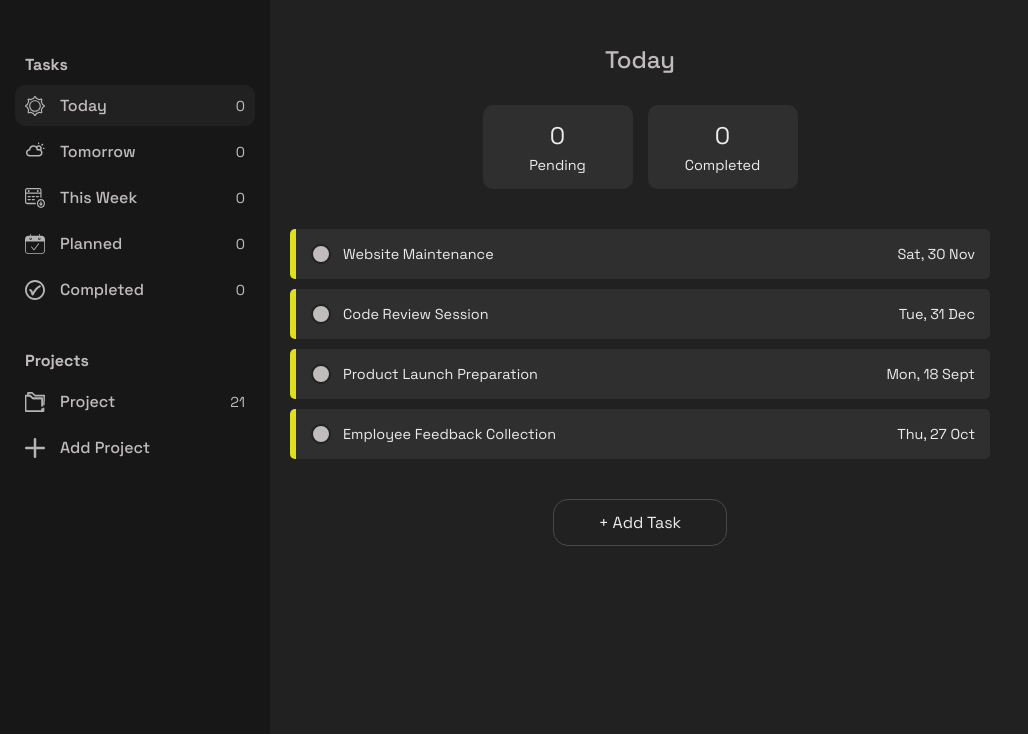
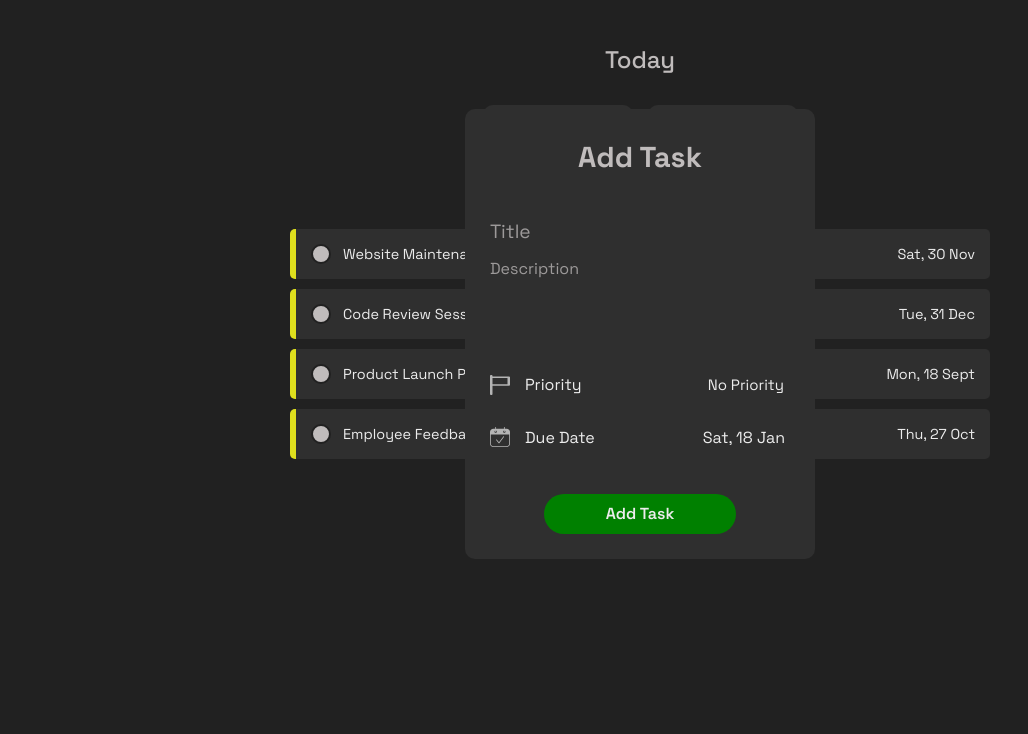
Before and after one commit to I0ANA24/To-Do-List, a website built with webpack: page src/template.html in a window 1280 px wide. Shown: the part 66-800 px from the top of the page, without its empty margins (0-1028 px from the left). Built offline with nearby package versions, Linux system fonts and the light colour scheme; a web font is replaced by a local one.

Commit message:
Add Task HTML + CSS

```diff
--- /dev/null
+++ b/src/add_task.css
@@ -0,0 +1,178 @@
+:root {
+    --primary-color: #212121;
+    --secondary-color: #2f2f2f;
+    --tertiary-color: #494949;
+    --sidebar-color: #171717;
+    --primary-text: #c0bcbc;
+    --secondary-text: #ececec;
+    --hover-checked-color: #65e665;
+    --checked-color: #4caf50;
+    --high-priority: red;
+    --medium-priority: #dfdf1d;
+    --low-priority: #4caf50;
+}
+
+#add-task-container {
+    display: flex;
+    flex-direction: column;
+    justify-content: space-between;
+    align-items: center;
+    height: 450px;
+    width: 350px;
+    max-width: 90vw;
+    position: absolute;
+    top: 50%;
+    left: 50%;
+    transform: translate(-50%, -50%);
+    background-color: var(--secondary-color);
+    border-radius: 10px;
+    padding: 0 15px;
+    padding-bottom: 25px;
+}
+
+#add-task-container h2 {
+    color: var(--primary-text);
+    font-size: 1.8rem;
+    font-weight: 900;
+}
+
+#add-task-container > input, #add-task-container > textarea {
+    width: 100%;
+    height: 40px;
+    padding: 0 10px;
+    border: none;
+    outline: none;
+    background-color: transparent;
+    color: var(--secondary-text);
+}
+
+#add-task-container > input::placeholder, #add-task-container > textarea::placeholder {
+    color: rgb(157, 154, 154);
+}
+
+#add-task-container > input[type="text"] {
+    font-size: 1.2em;
+}
+
+#add-task-container > textarea {
+    font-size: 1em;
+    height: 100px;
+    word-wrap: break-word;
+    overflow-wrap: break-word;
+    resize: none;
+    scroll-behavior: smooth;
+}
+
+#add-task-container > textarea::-webkit-scrollbar {
+    width: 0px;
+}
+
+#add-task-container > textarea::-webkit-scrollbar-thumb {
+    background-color: var(--sidebar-color);
+    border-radius: 20px;
+}
+
+#add-task-container > textarea::-webkit-scrollbar-track {
+    background-color: var(--primary-color);
+    border-radius: 20px;
+}
+
+.add-task-container {
+    padding-right: 0;
+}
+
+.add-task-container:hover {
+    cursor: auto;
+    background-color: transparent;
+}
+
+.add-task-container * {
+    color: var(--secondary-text);
+}
+
+.add-task-right-container {
+    position: relative;
+    width: 100%;
+    height: 100%;
+    text-align: right;
+}
+
+.add-task-right-container select, .add-task-right-container input[type="date"] {
+    background-color: transparent;
+    outline: none;
+    border: none;
+    padding-right: 0;
+    text-align: right;
+    font-size: 0.94em;
+}
+
+.add-task-right-container select, .add-task-right-container input[type="date"]:hover {
+    cursor: pointer;
+}
+
+.add-task-right-container select {
+    outline: none;
+    border: none;
+}
+
+.add-task-right-container select option{
+    background-color: var(--secondary-color);
+    outline: none;
+    border: none;
+}
+
+.add-task-right-container input[type="date"] {
+    top: 0;
+    right: 0;
+    height: 100%;
+    width: 100%;
+    color: transparent;
+}
+
+.add-task-right-container input[type="date"]::-webkit-calendar-picker-indicator {
+    width: 100%;
+    height: 100%;
+    position: absolute;
+    top: 0;
+    right: 0;
+    cursor: pointer;
+}
+
+.add-task-right-container label {
+    display: block;
+    width: 100%;
+    height: 100%;
+    padding-right: 15px;
+    position: absolute;
+    top: 0;
+    right: 0;
+}
+
+.hide-default-design {
+    display: block;
+    height: 100%;
+    background-color: var(--secondary-color);
+    position: absolute;
+    top: 0;
+    right: 0;
+}
+
+#priority-hide, #duedate-hide1 {
+    width: 15px;
+}
+
+#duedate-hide2 {
+    left: 0;
+    height: 120%;
+    width: calc(100% - 100px);
+}
+
+input#add-task-button {
+    width: 60%;
+    background-color: green;
+    margin-top: 25px;
+}
+
+input#add-task-button:hover {
+    background-color: rgb(12, 180, 12);
+}
--- a/src/index.js
+++ b/src/index.js
@@ -1,4 +1,5 @@
 import "./styles.css";
+import "./add_task.css";
 import { handleSidebar } from "./modules/sidebar.js";
 
 handleSidebar();
--- a/src/template.html
+++ b/src/template.html
@@ -5,6 +5,7 @@
     <meta name="viewport" content="width=device-width, initial-scale=1.0">
     <title>To Do List</title>
     <link rel="stylesheet" href="https:cdnjs.cloudflare.com/ajax/libs/font-awesome/6.7.1/css/all.min.css" integrity="sha512-5Hs3dF2AEPkpNAR7UiOHba+lRSJNeM2ECkwxUIxC1Q/FLycGTbNapWXB4tP889k5T5Ju8fs4b1P5z/iB4nMfSQ==" crossorigin="anonymous" referrerpolicy="no-referrer" />
+    <link rel="stylesheet" href="add_task.css">
 
     <style>
         @import url('https://fonts.googleapis.com/css2?family=Eagle+Lake&family=Space+Grotesk:wght@300..700&display=swap');
@@ -18,7 +19,7 @@
         <img src="./assets/logo.svg" alt="logo" id="logo-icon">
         <h2>ToDo</h2>
     </header>
-    <div id="sidebar-container" class="sidebar-container">
+    <div id="sidebar-container" class="sidebar-container open-close-sidebar">
         <div id="sidebar-scroll-container">
             <div class="tasks-projects-container">
                 <div id="overlay2"></div>
@@ -318,6 +319,43 @@
                 </div>
             </div>
         </div>
+
+        <div id="add-task-container">
+            <h2>Add Task</h2>
+            <input type="text" placeholder="Title">
+            <textarea placeholder="Description" rows="10" cols="10" wrap="hard"></textarea>
+
+            <div id="add-task-priority-container" class="task-project add-task-container">
+                <div class="sidebar-left-task">
+                    <img src="./assets/priority.svg" alt="priority_icon">
+                    <p>Priority</p>
+                </div>
+                <div class="add-task-right-container">
+                    <select id="priority-select">
+                        <option value="none" selected disabled hidden>No Priority</option>
+                        <option value="low">Low Priority</option>
+                        <option value="medium">Medium Priority</option>
+                        <option value="high">High Priority</option>
+                    </select>
+                    <div id="priority-hide" class="hide-default-design"></div>
+                </div>
+            </div>
+
+            <div id="add-task-duedate-container" class="task-project add-task-container">
+                <div class="sidebar-left-task">
+                    <img src="./assets/planned.svg" alt="planned_icon">
+                    <p>Due Date</p>
+                </div>
+                <div class="add-task-right-container">
+                    <label for="duedate-date">Sat, 18 Jan</label>
+                    <input type="date" id="duedate-date" min="" value="2025-01-18">
+                    <div id="duedate-hide1" class="hide-default-design"></div>
+                    <div id="duedate-hide2" class="hide-default-design"></div>
+                </div>
+            </div>
+
+            <input type="button" value="Add Task" id="add-task-button" class="cancel-add">
+        </div>
     </main>
 </body>
 </html>
```
Also changed, not shown: src/modules/tasks/addTask.js (added).
